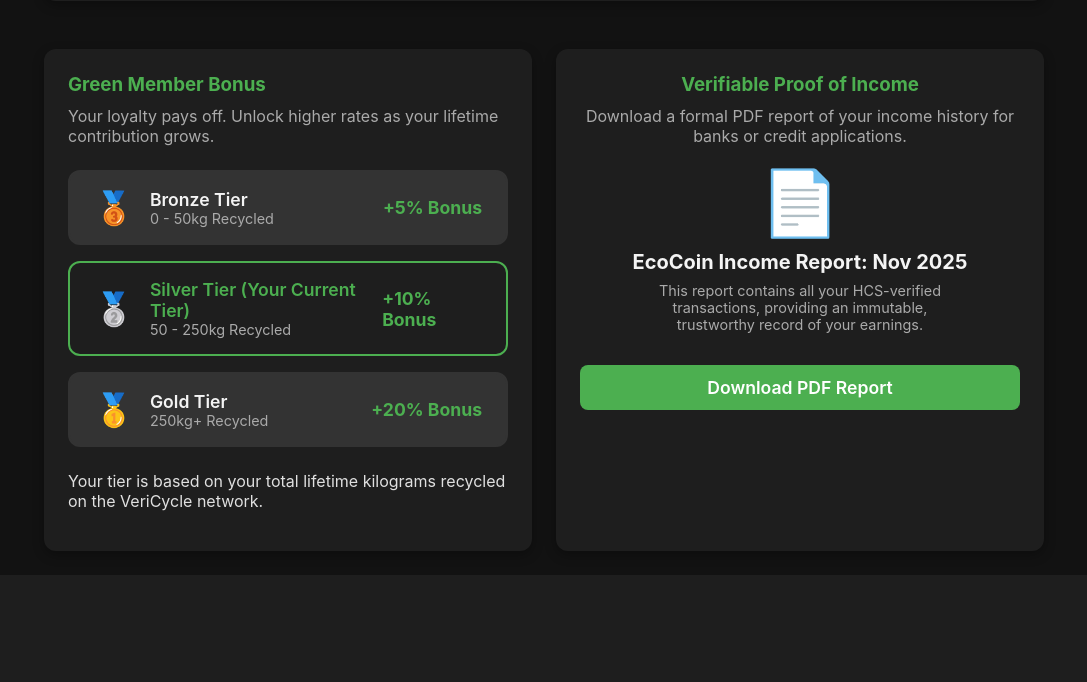
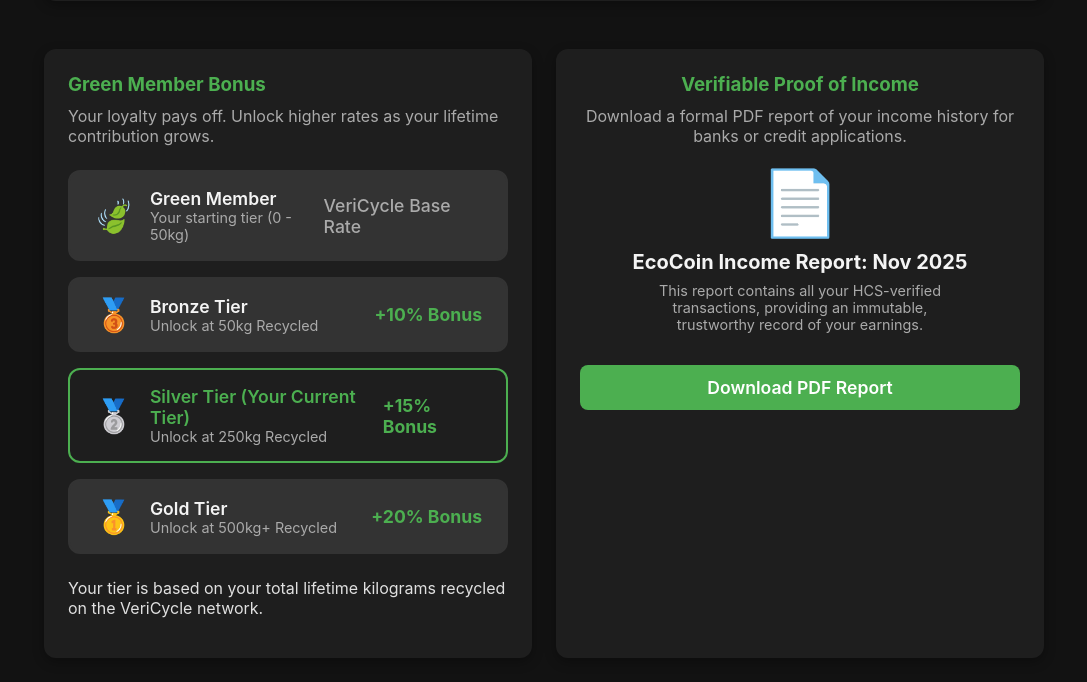
Before and after one commit to commit-to-Noma/VeriCycle, a Flask app: page /rewards in a window 1280 px wide. Shown: the part 776-1458 px from the top of the page, without its empty margins (96-1183 px from the left). Before the commit the page ends 1343 px from the top, so only its background shows below. Run offline with Flask 3, Linux system fonts and the light colour scheme; a user stored in the database is signed in.

Commit message:
feat: add tier list items and update bonus rates in rewards page

```diff
--- a/static/style.css
+++ b/static/style.css
@@ -1617,3 +1617,11 @@ img.logo {
     font-weight: 700;
     color: #4CAF50; /* Green */
 }
+
+/* --- NEW: Day 5 - Tier List Fix --- */
+
+/* This makes the "Base Rate" text a neutral color */
+.tier-rate.base-rate {
+    color: #aaa;
+    font-weight: 500;
+}
--- a/templates/rewards.html
+++ b/templates/rewards.html
@@ -68,28 +68,37 @@
                 <div class="tier-list">
 
                     <div class="tier-item">
+                        <span class="tier-icon">🍃</span>
+                        <div class="tier-details">
+                            <span class="tier-name">Green Member</span>
+                            <span class="tier-desc">Your starting tier (0 - 50kg)</span>
+                        </div>
+                        <span class="tier-rate base-rate">VeriCycle Base Rate</span>
+                    </div>
+
+                    <div class="tier-item">
                         <span class="tier-icon">🥉</span>
                         <div class="tier-details">
                             <span class="tier-name">Bronze Tier</span>
-                            <span class="tier-desc">0 - 50kg Recycled</span>
+                            <span class="tier-desc">Unlock at 50kg Recycled</span>
                         </div>
-                        <span class="tier-rate">+5% Bonus</span>
+                        <span class="tier-rate">+10% Bonus</span>
                     </div>
 
                     <div class="tier-item active">
                         <span class="tier-icon">🥈</span>
                         <div class="tier-details">
                             <span class="tier-name">Silver Tier (Your Current Tier)</span>
-                            <span class="tier-desc">50 - 250kg Recycled</span>
+                            <span class="tier-desc">Unlock at 250kg Recycled</span>
                         </div>
-                        <span class="tier-rate">+10% Bonus</span>
+                        <span class="tier-rate">+15% Bonus</span>
                     </div>
 
                     <div class="tier-item">
                         <span class="tier-icon">🥇</span>
                         <div class="tier-details">
                             <span class="tier-name">Gold Tier</span>
-                            <span class="tier-desc">250kg+ Recycled</span>
+                            <span class="tier-desc">Unlock at 500kg+ Recycled</span>
                         </div>
                         <span class="tier-rate">+20% Bonus</span>
                     </div>
```
